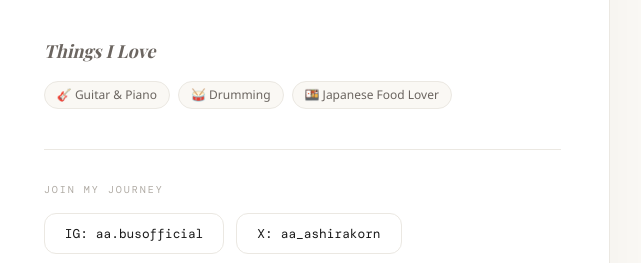
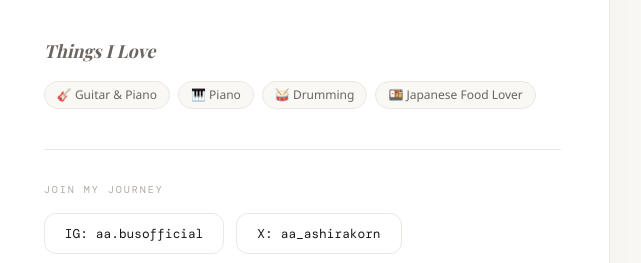
Before and after one commit to linlin02mind18-source/LaiLulin, a plain HTML site: page index.html in a window 1280 px wide. Shown: the part 379-642 px from the top of the page, 542-1183 px from the left. Drawn offline with nearby package versions, Linux system fonts and the light colour scheme; a web font is replaced by a local one.

Commit message:
Update index.html

```diff
--- a/index.html
+++ b/index.html
@@ -114,6 +114,7 @@
                 <h3 class="serif text-lg mb-4 italic text-[--sub]">Things I Love</h3>
                 <div class="flex flex-wrap gap-2">
                     <span class="tag">🎸 Guitar & Piano</span>
+                    <span class="tag">🎹 Piano</span>
                     <span class="tag">🥁 Drumming</span>
                     <span class="tag">🍱 Japanese Food Lover</span>
                 </div>
```
